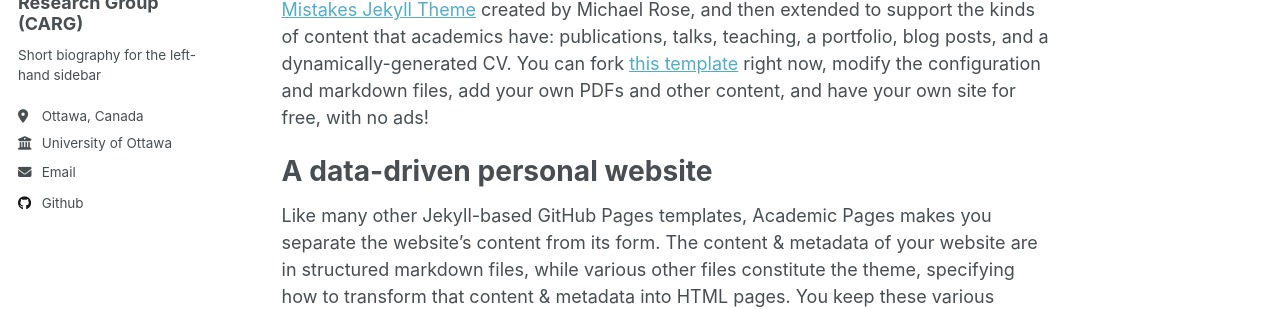
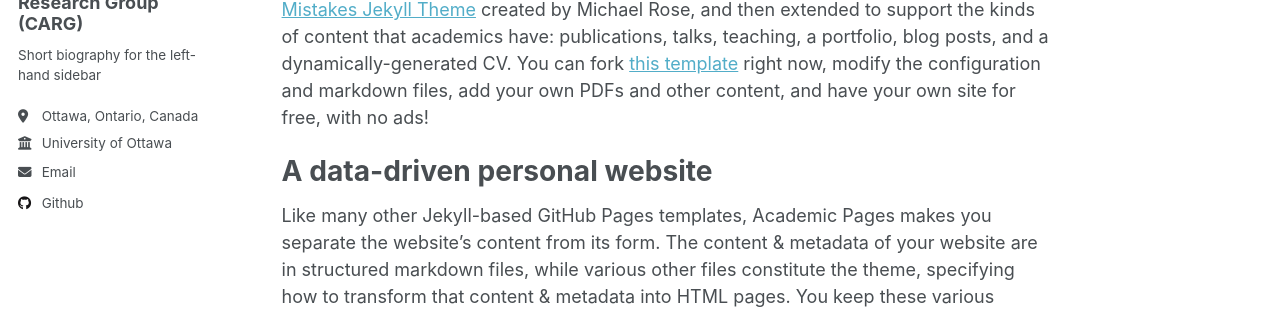
Before and after one commit to CARG-uOttawa/CARG-uOttawa.github.io, a Jekyll site: the page built from _pages/about.md, in a window 1280 px wide. Shown: the part 260-569 px from the top of the page. Built offline with Jekyll 4.4.1, drawn with Linux system fonts in a browser that asks for light colours.

Commit message:
Signed-off-by: Health-Devices <mbolic@eecs.uottawa.ca>

```diff
--- a/_config.yml
+++ b/_config.yml
@@ -25,7 +25,7 @@
   name             : "Computational Analysis and Acceleration Research Group (CARG)"
   pronouns         : # example: "she/her"
   bio              : "Short biography for the left-hand sidebar"
-  location         : "Ottawa, Canada"
+  location         : "Ottawa, Ontario, Canada"
   employer         : "University of Ottawa"
   uri              : # URL
   email            : "mbolic@uottawa.ca"
```
